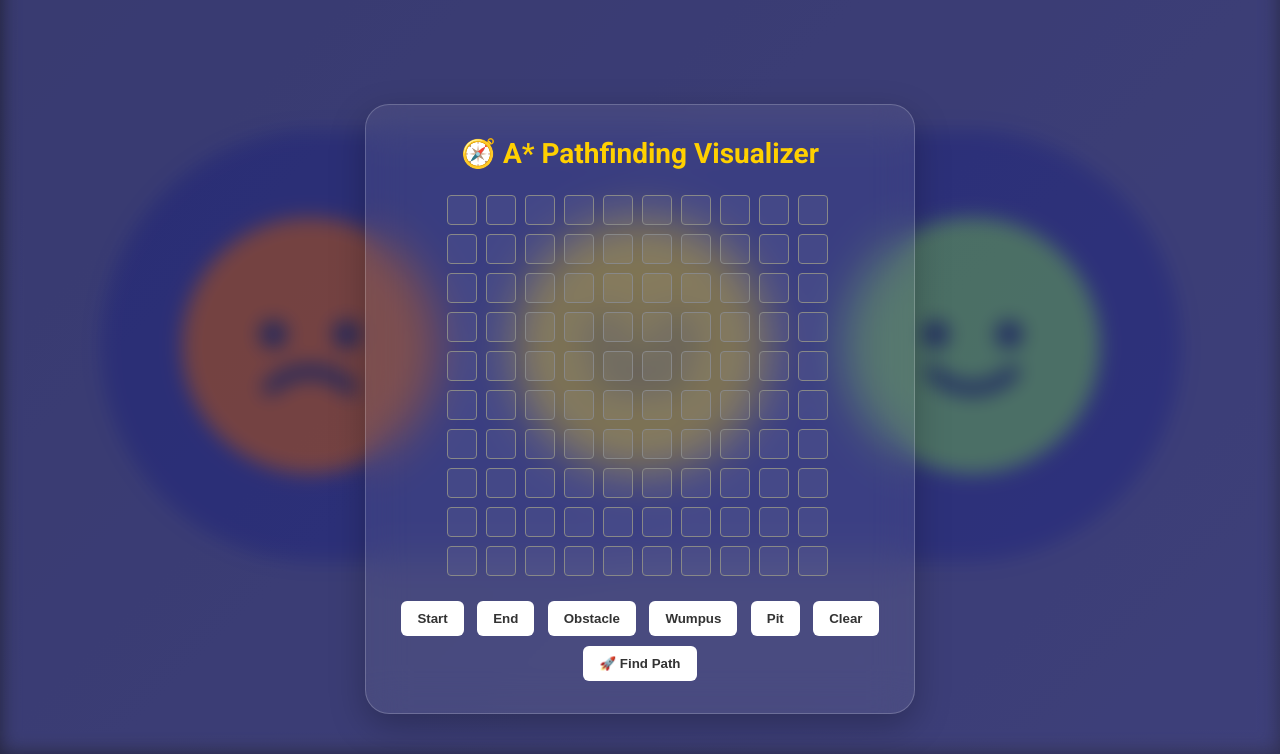
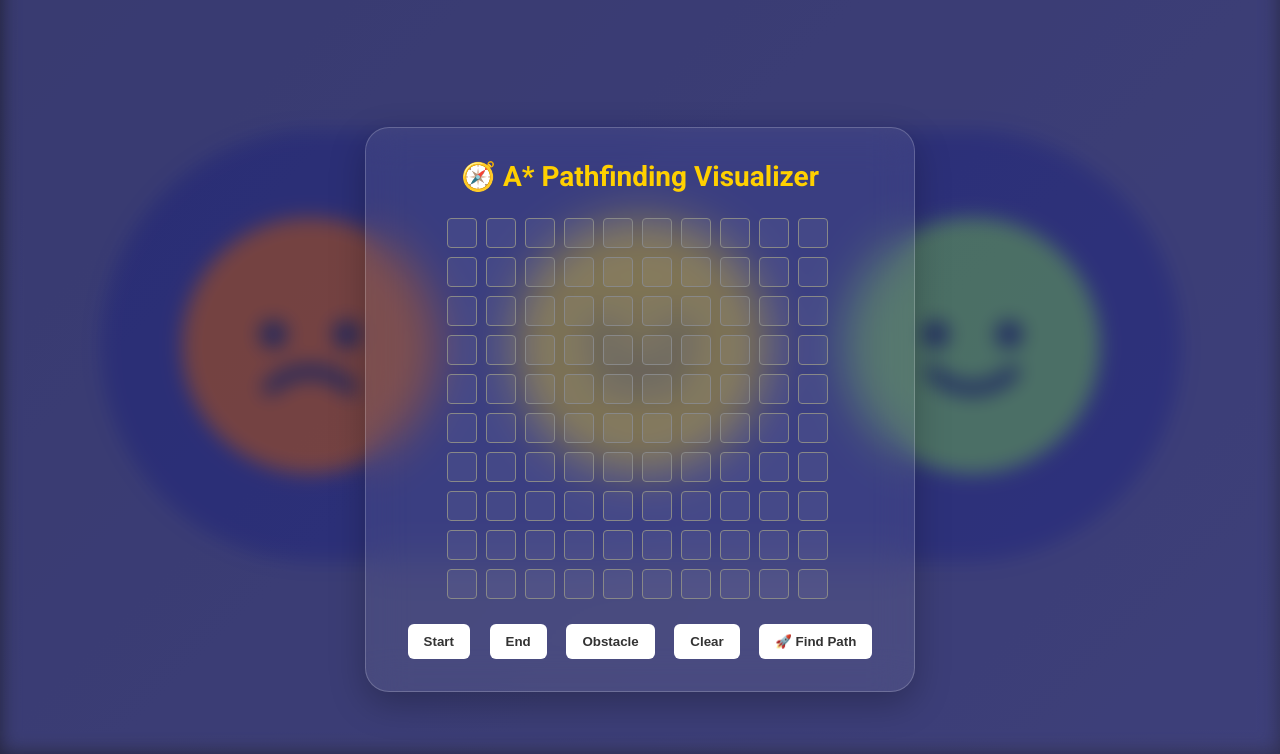
Before and after one commit to javintrivedi/MultiTool_Dashboard, a Flask app: page /pathfinding in a window 1280 px wide. Shown: the part 46-800 px from the top of the page. Run offline with Flask 3, Linux system fonts and the light colour scheme.

Commit message:
Update pathfinding.html

```diff
--- a/template/pathfinding.html
+++ b/template/pathfinding.html
@@ -196,8 +196,6 @@
       <button onclick="setMode('start')">Start</button>
       <button onclick="setMode('end')">End</button>
       <button onclick="setMode('obstacle')">Obstacle</button>
-      <button onclick="setMode('wumpus')">Wumpus</button>
-      <button onclick="setMode('pit')">Pit</button>
       <button onclick="clearGrid()">Clear</button>
       <button onclick="findPath()">🚀 Find Path</button>
     </div>
```
